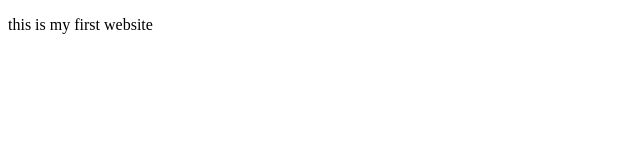
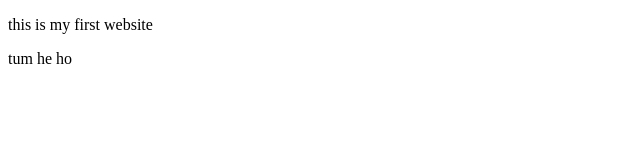
Before and after one commit to malikanas164/Auto_Care, a plain HTML site: page index.html in a window 1280 px wide. Shown: the full height of the page, 0-640 px from the left. Drawn offline with Linux system fonts and the light colour scheme.

Commit message:
ma ne bhot kuch kia ha

```diff
--- a/index.html
+++ b/index.html
@@ -9,5 +9,8 @@
     <p>
         this is my first website
     </p>
+    <div>
+        tum he ho
+    </div>
 </body>
 </html>
```
